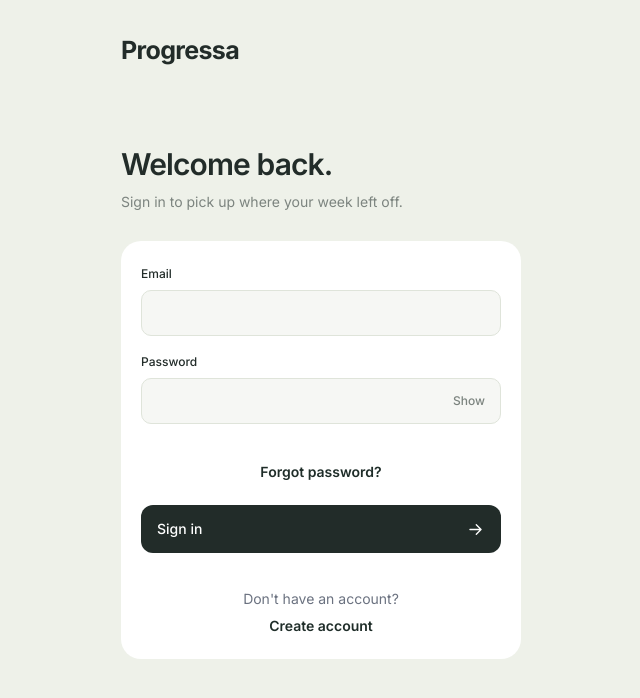
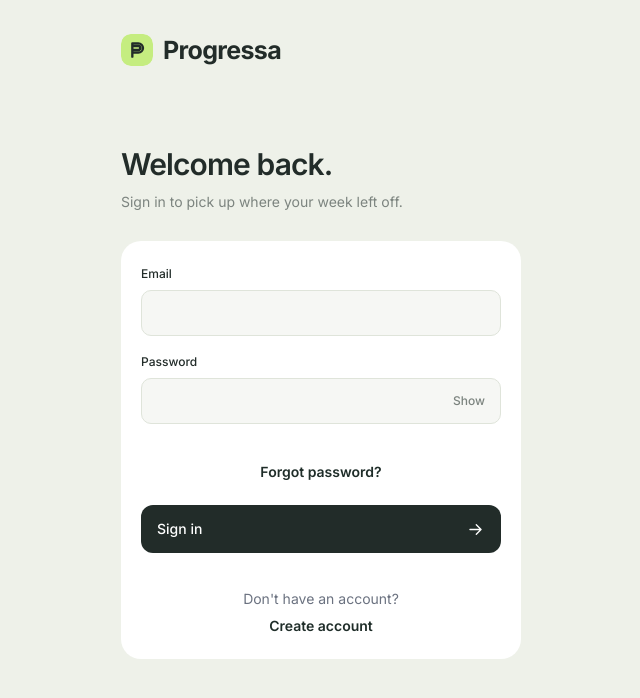
Before and after one commit to AndresRTM/ProgressaClient, a React (Vite) app: page / in a window 1280 px wide. Shown: the top 698 px of the page, without its empty margins (319-959 px from the left). Built offline with nearby package versions, Linux system fonts and the light colour scheme.

Commit message:
Show logo next to brand name

```diff
--- /dev/null
+++ b/src/components/BrandMark.jsx
@@ -0,0 +1,13 @@
+import './brandMark.css'
+
+export default function BrandMark({ size = 28 }) {
+  return (
+    <img
+      className="brand-mark"
+      src="/favicon.svg"
+      alt=""
+      width={size}
+      height={size}
+    />
+  )
+}
--- /dev/null
+++ b/src/components/brandMark.css
@@ -0,0 +1,9 @@
+.brand:has(.brand-mark) {
+  display: inline-flex;
+  align-items: center;
+  gap: 10px;
+}
+.brand-mark {
+  flex-shrink: 0;
+  border-radius: 28%;
+}
--- a/src/features/auth/LoginPage.jsx
+++ b/src/features/auth/LoginPage.jsx
@@ -1,6 +1,7 @@
 
 import { useLayoutEffect, useRef, useState } from 'react'
 import Icon from '../../components/Icon'
+import BrandMark from '../../components/BrandMark'
 import { loginErrorMessage } from '../../services/authService'
 import { useAuth } from './useAuth'
 import './login.css'
@@ -52,7 +53,10 @@ export default function LoginPage({
   return (
     <div className="login-page">
       <header className="brand-row">
-        <span className="brand">Progressa</span>
+        <span className="brand">
+          <BrandMark size={32} />
+          Progressa
+        </span>
       </header>
 
       <main className="login-main">
--- a/src/features/auth/RegisterPage.jsx
+++ b/src/features/auth/RegisterPage.jsx
@@ -1,5 +1,6 @@
 
 import { useState } from 'react'
+import BrandMark from '../../components/BrandMark'
 import { register, registerErrorMessage } from '../../services/authService'
 import './login.css'
 
@@ -44,7 +45,10 @@ export default function RegisterPage({ onGoToLogin }) {
   return (
     <div className="login-page">
       <header className="brand-row">
-        <span className="brand">Progressa</span>
+        <span className="brand">
+          <BrandMark size={32} />
+          Progressa
+        </span>
       </header>
 
       <main className="login-main">
--- a/src/features/auth/auth/ForgotPasswordPage.jsx
+++ b/src/features/auth/auth/ForgotPasswordPage.jsx
@@ -8,6 +8,7 @@ import {
 } from '../../../services/passwordRecoveryApi'
 
 // ÄNDRAT 2 – Korrekt sökväg till CSS-filen
+import BrandMark from '../../../components/BrandMark'
 import '../login.css'
 
 export default function ForgotPasswordPage({
@@ -42,7 +43,10 @@ export default function ForgotPasswordPage({
   return (
     <div className="login-page">
       <header className="brand-row">
-        <span className="brand">Progressa</span>
+        <span className="brand">
+          <BrandMark size={32} />
+          Progressa
+        </span>
       </header>
 
       <main className="login-main">
--- a/src/features/auth/auth/ResetPasswordPage.jsx
+++ b/src/features/auth/auth/ResetPasswordPage.jsx
@@ -8,6 +8,7 @@ import {
 } from '../../../services/passwordRecoveryApi'
 
 // ÄNDRAT 2 – Korrekt sökväg till CSS-filen
+import BrandMark from '../../../components/BrandMark'
 import '../login.css'
 
 export default function ResetPasswordPage({
@@ -77,7 +78,10 @@ export default function ResetPasswordPage({
   return (
     <div className="login-page">
       <header className="brand-row">
-        <span className="brand">Progressa</span>
+        <span className="brand">
+          <BrandMark size={32} />
+          Progressa
+        </span>
       </header>
 
       <main className="login-main">
--- a/src/features/home/HomeCards.jsx
+++ b/src/features/home/HomeCards.jsx
@@ -1,5 +1,6 @@
 import { useState } from "react";
 import Icon from "../../components/Icon";
+import BrandMark from "../../components/BrandMark";
 import SportPicture from "../settings/SportPicture";
 import { useSports } from "../activities/useSports";
 import { formatTime } from "../settings/formatTime";
@@ -22,6 +23,7 @@ export function HomeHeader({
     <header className="home-header" id="home">
       <div className="brand-row">
         <a className="brand" href="#home" aria-label="Progressa home">
+          <BrandMark size={28} />
           Progressa
         </a>
         <button
```
